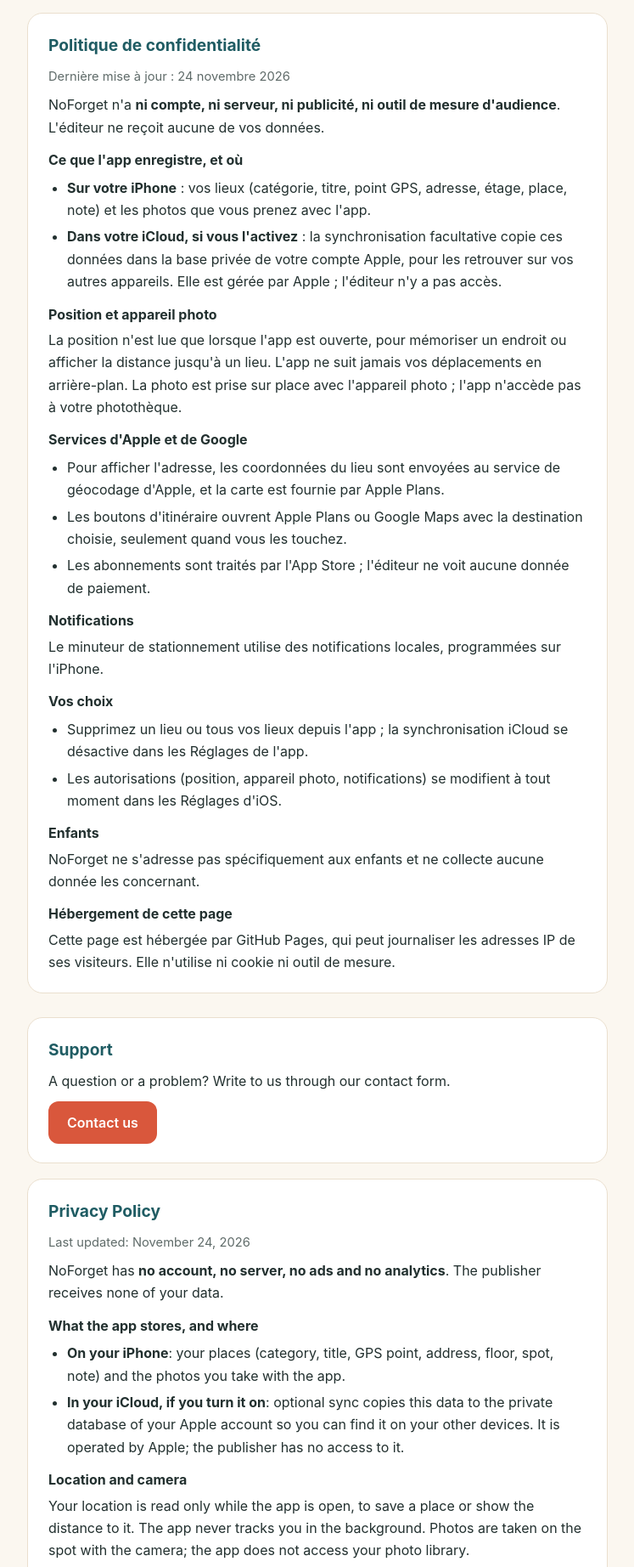
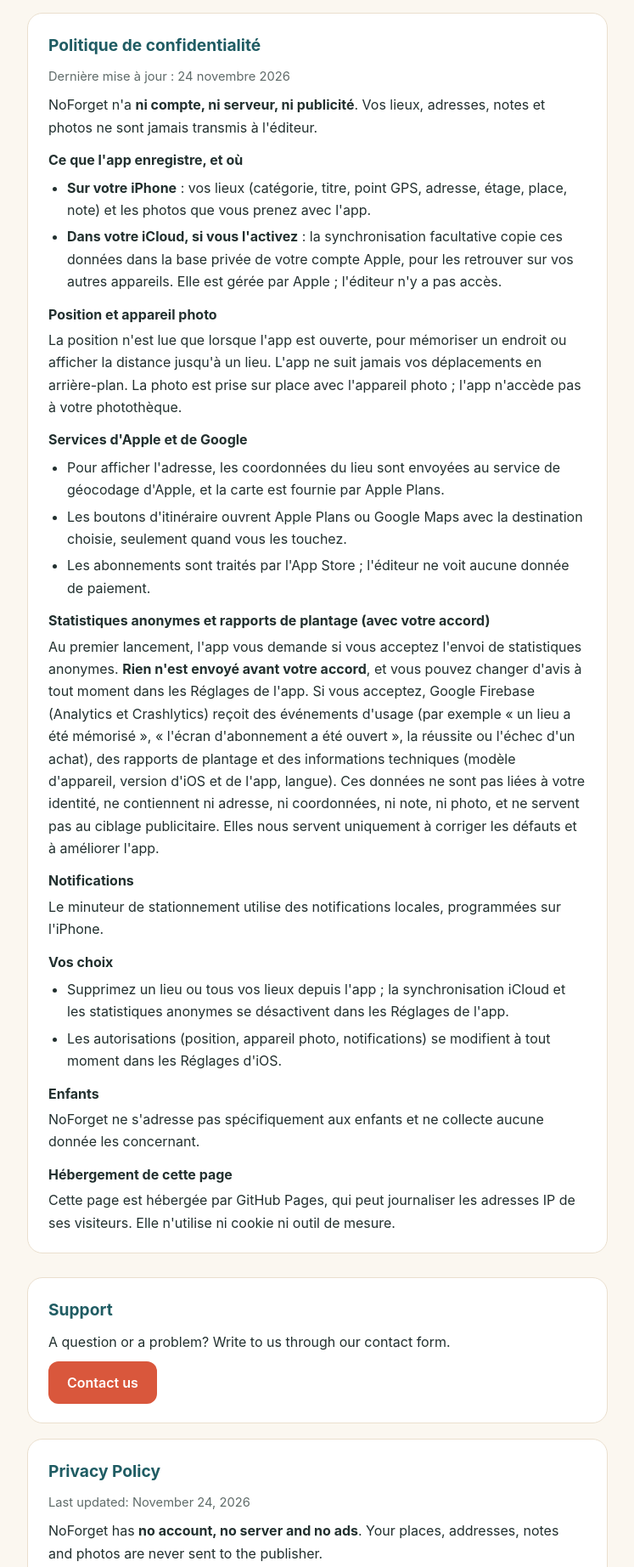
Before and after one commit to mythadubiz/noforget-legal, a plain HTML site: page index.html in a window 1280 px wide. Shown: the part 570-2414 px from the top of the page at 85% size, without its empty margins (266-1013 px from the left). Drawn offline with Linux system fonts and the light colour scheme.

Commit message:
Statistiques anonymes et rapports de plantage avec consentement (Firebase)

```diff
--- a/index.html
+++ b/index.html
@@ -45,7 +45,7 @@
   <div class="card">
     <h2>Politique de confidentialité</h2>
     <p class="muted">Dernière mise à jour : 24 novembre 2026</p>
-    <p>NoForget n'a <strong>ni compte, ni serveur, ni publicité, ni outil de mesure d'audience</strong>. L'éditeur ne reçoit aucune de vos données.</p>
+    <p>NoForget n'a <strong>ni compte, ni serveur, ni publicité</strong>. Vos lieux, adresses, notes et photos ne sont jamais transmis à l'éditeur.</p>
     <h3>Ce que l'app enregistre, et où</h3>
     <ul>
       <li><strong>Sur votre iPhone</strong> : vos lieux (catégorie, titre, point GPS, adresse, étage, place, note) et les photos que vous prenez avec l'app.</li>
@@ -59,11 +59,13 @@
       <li>Les boutons d'itinéraire ouvrent Apple Plans ou Google Maps avec la destination choisie, seulement quand vous les touchez.</li>
       <li>Les abonnements sont traités par l'App Store ; l'éditeur ne voit aucune donnée de paiement.</li>
     </ul>
+    <h3>Statistiques anonymes et rapports de plantage (avec votre accord)</h3>
+    <p>Au premier lancement, l'app vous demande si vous acceptez l'envoi de statistiques anonymes. <strong>Rien n'est envoyé avant votre accord</strong>, et vous pouvez changer d'avis à tout moment dans les Réglages de l'app. Si vous acceptez, Google Firebase (Analytics et Crashlytics) reçoit des événements d'usage (par exemple « un lieu a été mémorisé », « l'écran d'abonnement a été ouvert », la réussite ou l'échec d'un achat), des rapports de plantage et des informations techniques (modèle d'appareil, version d'iOS et de l'app, langue). Ces données ne sont pas liées à votre identité, ne contiennent ni adresse, ni coordonnées, ni note, ni photo, et ne servent pas au ciblage publicitaire. Elles nous servent uniquement à corriger les défauts et à améliorer l'app.</p>
     <h3>Notifications</h3>
     <p>Le minuteur de stationnement utilise des notifications locales, programmées sur l'iPhone.</p>
     <h3>Vos choix</h3>
     <ul>
-      <li>Supprimez un lieu ou tous vos lieux depuis l'app ; la synchronisation iCloud se désactive dans les Réglages de l'app.</li>
+      <li>Supprimez un lieu ou tous vos lieux depuis l'app ; la synchronisation iCloud et les statistiques anonymes se désactivent dans les Réglages de l'app.</li>
       <li>Les autorisations (position, appareil photo, notifications) se modifient à tout moment dans les Réglages d'iOS.</li>
     </ul>
     <h3>Enfants</h3>
@@ -82,7 +84,7 @@
   <div class="card">
     <h2>Privacy Policy</h2>
     <p class="muted">Last updated: November 24, 2026</p>
-    <p>NoForget has <strong>no account, no server, no ads and no analytics</strong>. The publisher receives none of your data.</p>
+    <p>NoForget has <strong>no account, no server and no ads</strong>. Your places, addresses, notes and photos are never sent to the publisher.</p>
     <h3>What the app stores, and where</h3>
     <ul>
       <li><strong>On your iPhone</strong>: your places (category, title, GPS point, address, floor, spot, note) and the photos you take with the app.</li>
@@ -96,11 +98,13 @@
       <li>Directions buttons open Apple Maps or Google Maps with the chosen destination, only when you tap them.</li>
       <li>Subscriptions are processed by the App Store; the publisher never sees payment data.</li>
     </ul>
+    <h3>Anonymous statistics and crash reports (with your consent)</h3>
+    <p>On first launch, the app asks whether you agree to send anonymous statistics. <strong>Nothing is sent before you agree</strong>, and you can change your mind at any time in the app's Settings. If you agree, Google Firebase (Analytics and Crashlytics) receives usage events (for example "a place was saved", "the subscription screen was opened", whether a purchase succeeded or failed), crash reports and technical information (device model, iOS and app version, language). This data is not linked to your identity, contains no address, coordinates, note or photo, and is never used for ad targeting. We use it only to fix defects and improve the app.</p>
     <h3>Notifications</h3>
     <p>The parking timer uses local notifications scheduled on your iPhone.</p>
     <h3>Your choices</h3>
     <ul>
-      <li>Delete one place or all places in the app; turn iCloud sync off in the app's Settings.</li>
+      <li>Delete one place or all places in the app; turn iCloud sync and anonymous statistics off in the app's Settings.</li>
       <li>Permissions (location, camera, notifications) can be changed at any time in iOS Settings.</li>
     </ul>
     <h3>Children</h3>
```
